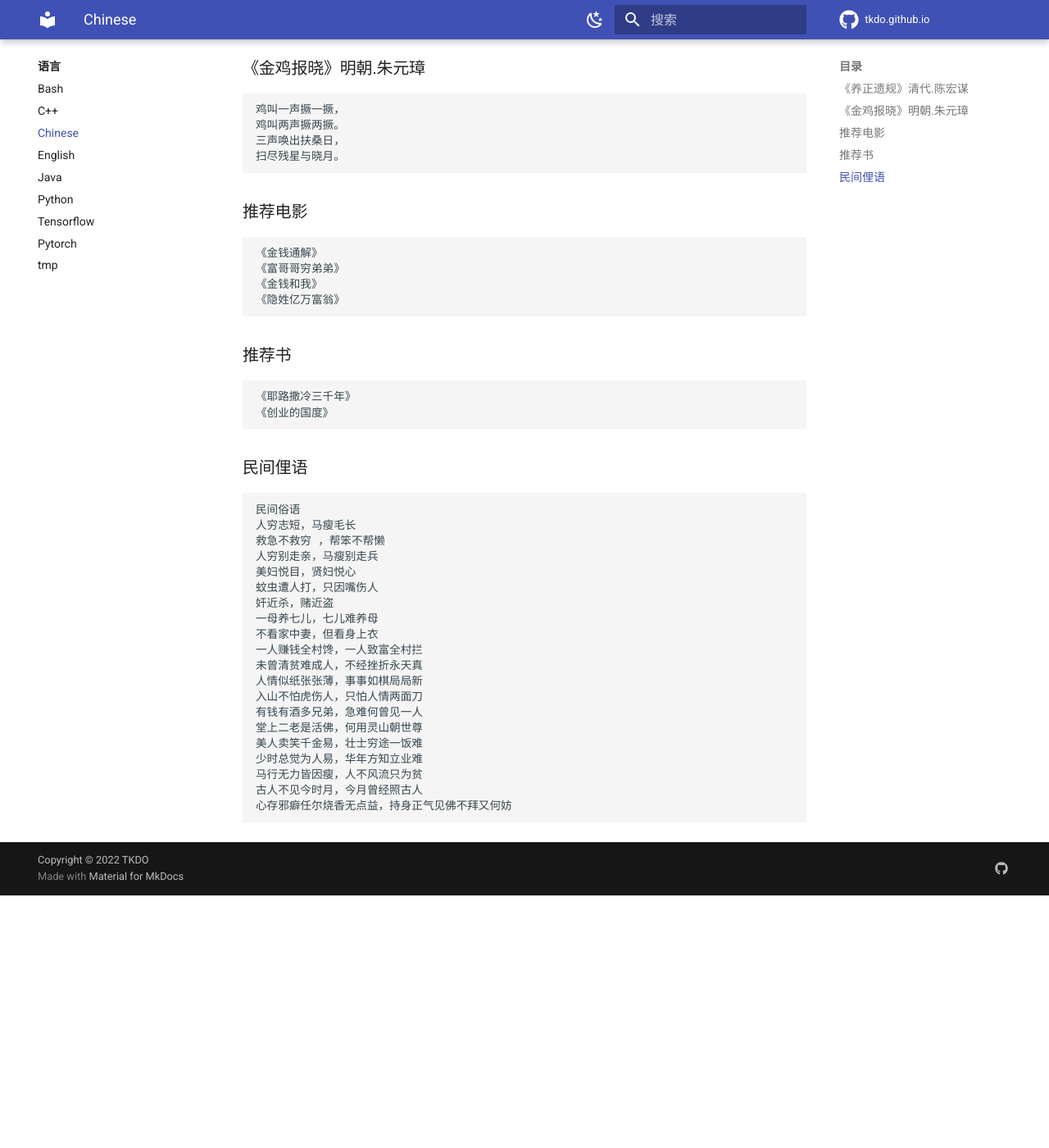
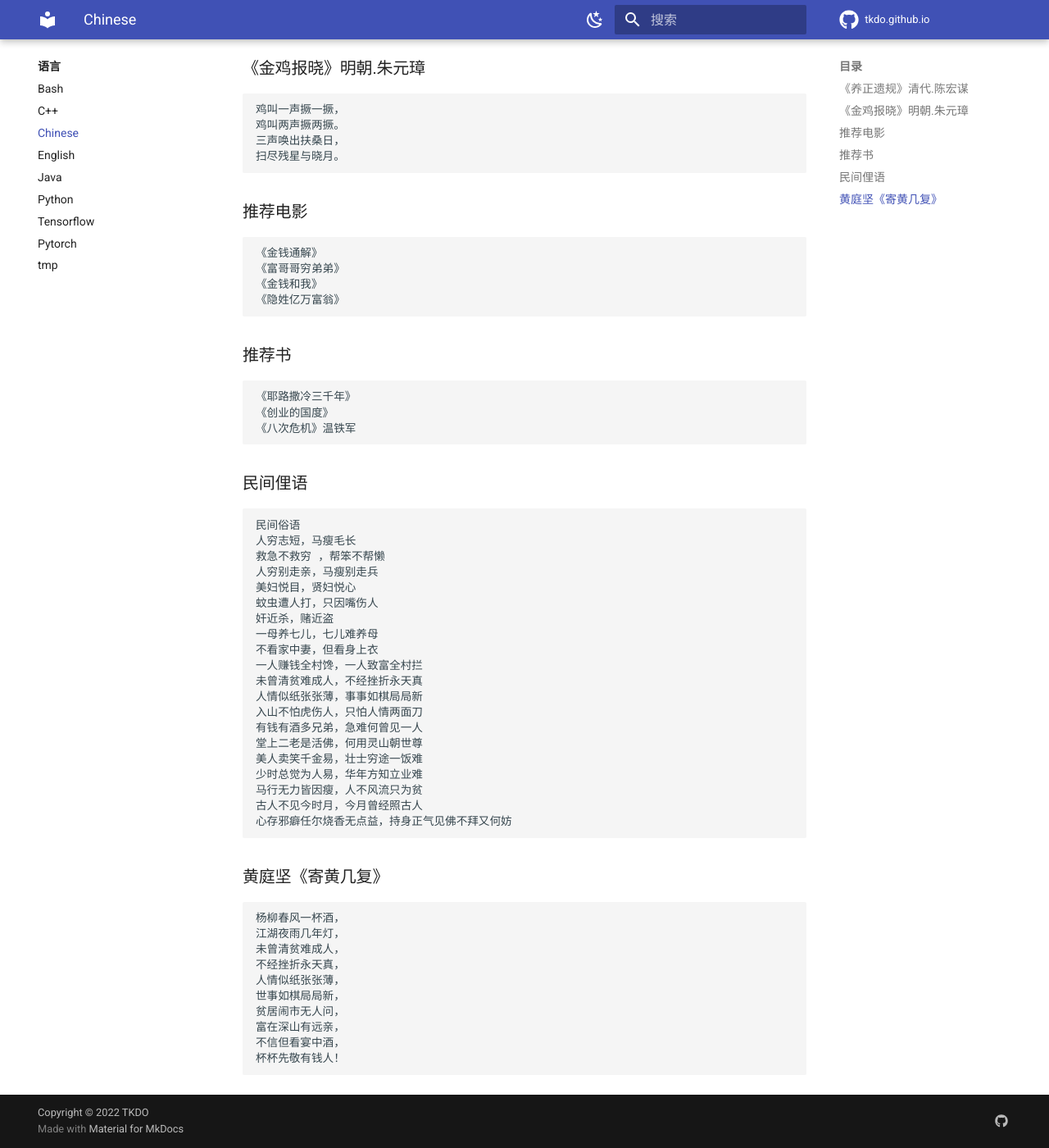
Before and after one commit to tkdo/tkdo.github.io, an MkDocs documentation site: the page built from docs/language/chinese.md, in a window 1280 px wide and 1400 px high, scrolled down 335 px. Shown: the whole window at 82% size. Built offline with MkDocs 1.6.1 and Material for MkDocs 9.7.7, drawn with Linux system fonts in a browser that asks for light colours; comment, search, counter and statistics services are not loaded; before the commit the page ends 1427 px from its top, so only the background shows below that.

```diff
--- a/docs/language/chinese.md
+++ b/docs/language/chinese.md
@@ -18,6 +18,7 @@
 ### 推荐书
     《耶路撒冷三千年》
     《创业的国度》
+    《八次危机》温铁军
 ### 民间俚语
     民间俗语
     人穷志短，马瘦毛长
@@ -39,3 +40,14 @@
     马行无力皆因瘦，人不风流只为贫
     古人不见今时月，今月曾经照古人
     心存邪癖任尔烧香无点益，持身正气见佛不拜又何妨
+### 黄庭坚《寄黄几复》
+    杨柳春风一杯酒，
+    江湖夜雨几年灯，
+    未曾清贫难成人，
+    不经挫折永天真，
+    人情似纸张张薄，
+    世事如棋局局新，
+    贫居闹市无人问，
+    富在深山有远亲，
+    不信但看宴中酒，
+    杯杯先敬有钱人！
```
Also changed, not shown: docs/language/private.md (added, +5 -0 lines).
